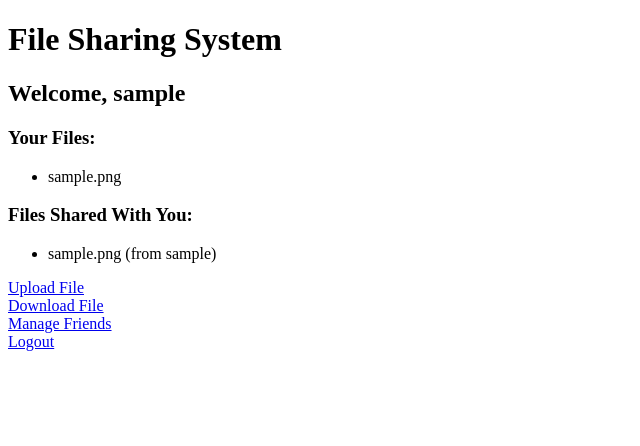
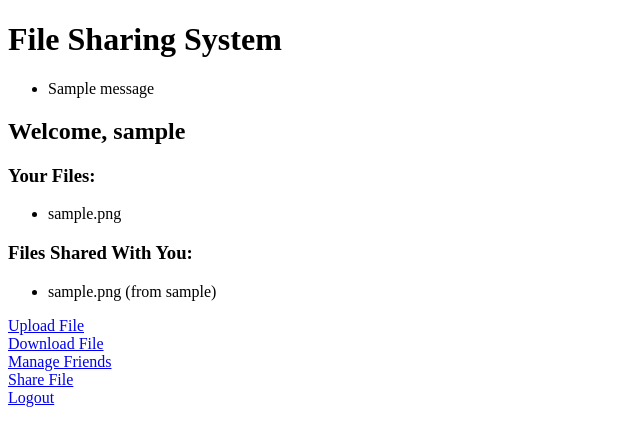
Before and after one commit to AshutoshChaudhary-lgtm/secure_file_sharing, a Django app: page / in a window 1280 px wide. Shown: the top 446 px of the page, without its empty margins (0-640 px from the left). Run offline with Django 5.2, Linux system fonts and the light colour scheme; a user stored in the database is signed in; tables that the repository leaves empty hold one stand-in row (values such as "Sample post"); one stand-in notice (Sample message) is shown; parts of the project's set-up code (start-up, migrations or seed data) failed here and were passed over.

Commit message:
Enhance index and login templates with message display; improve file sharing logic and validation in views

```diff
--- a/app/templates/index.html
+++ b/app/templates/index.html
@@ -7,6 +7,15 @@
 </head>
 <body>
     <h1>File Sharing System</h1>
+
+    {% if messages %}
+        <ul>
+            {% for message in messages %}
+                <li{% if message.tags %} class="{{ message.tags }}"{% endif %}>{{ message }}</li>
+            {% endfor %}
+        </ul>
+    {% endif %}
+
     {% if user.is_authenticated %}
         <h2>Welcome, {{ user.username }}</h2>
         <h3>Your Files:</h3>
@@ -34,8 +43,18 @@
         <a href="{% url 'upload_file' %}">Upload File</a><br>
         <a href="{% url 'download_file' %}?filename=yourfile.txt">Download File</a><br>
         <a href="{% url 'friends' %}">Manage Friends</a><br>
+        <a href="{% url 'share_file' %}">Share File</a><br>
         <a href="{% url 'logout' %}">Logout</a><br>
     {% else %}
+        <h2>Welcome to the File Sharing System</h2>
+        {% if messages %}
+            <ul>
+                {% for message in messages %}
+                    <li{% if message.tags %} class="{{ message.tags }}"{% endif %}>{{ message }}</li>
+                {% endfor %}
+            </ul>
+        {% endif %}
+
         <a href="{% url 'register' %}">Register</a><br>
         <a href="{% url 'login' %}">Login</a><br>
     {% endif %}
--- a/app/templates/login.html
+++ b/app/templates/login.html
@@ -1,3 +1,4 @@
+<!-- app/templates/login.html -->
 <!DOCTYPE html>
 <html lang="en">
 <head>
@@ -26,6 +27,8 @@
         <button type="submit">Login</button>
     </form>
 
+    <p>Don't have an account? <a href="{% url 'register' %}">Register here</a>.</p>
+
     <a href="/">Back to Home</a>
 </body>
 </html>
--- a/app/views.py
+++ b/app/views.py
@@ -82,12 +82,16 @@ def upload_file(request):
     """Upload file view."""
     if request.method == 'POST':
         form = FileUploadForm(request.POST, request.FILES)
+        uploaded_file = request.FILES.get('file')
+
         if form.is_valid():
-            uploaded_file = form.cleaned_data['file']
+            # Validate file size
             if uploaded_file.size > MAX_FILE_SIZE:
-                messages.error(request, 'File size exceeds 50MB limit.')
+                messages.error(request, 'File size exceeds the allowed limit of 50MB.')
                 return redirect('upload_file')
-            ext = Path(uploaded_file.name).suffix.lower()
+
+            # Validate file extension
+            ext = os.path.splitext(uploaded_file.name)[1].lower()
             if ext not in ALLOWED_EXTENSIONS:
                 messages.error(request, f'Invalid file extension. Allowed: {", ".join(ALLOWED_EXTENSIONS)}')
                 return redirect('upload_file')
@@ -139,18 +143,25 @@ def share_file(request):
         filename = request.POST.get('filename')
         friend_username = request.POST.get('friend_username')
         try:
+            file = File.objects.get(filename=filename, user=request.user)
             friend = User.objects.get(username=friend_username)
-            file = File.objects.get(filename=filename, user=request.user)
-            FileShare.objects.get_or_create(file=file, user=friend)
-            messages.success(request, f'File "{filename}" shared with {friend_username}.')
+            if friend == request.user:
+                messages.error(request, 'You cannot share files with yourself.')
+            else:
+                file_share, created = FileShare.objects.get_or_create(file=file, user=friend)
+                if created:
+                    messages.success(request, f'File "{filename}" shared with {friend_username}.')
+                else:
+                    messages.error(request, f'File "{filename}" is already shared with {friend_username}.')
+        except File.DoesNotExist:
+            messages.error(request, 'File does not exist.')
         except User.DoesNotExist:
             messages.error(request, 'Friend username does not exist.')
-        except File.DoesNotExist:
-            messages.error(request, 'File does not exist.')
-        return redirect('friends')
-    else:
-        messages.error(request, 'Invalid request method.')
-        return redirect('friends')
+        return redirect('share_file')
+
+    user_files = File.objects.filter(user=request.user)
+    friends = Friend.objects.filter(user=request.user)
+    return render(request, 'share.html', {'files': user_files, 'friends': [friend.friend for friend in friends]})
 
 @login_required
 def download_file(request):
@@ -209,40 +220,13 @@ def download_file(request):
 
 def validate_file_extension(filename):
     """Validate file extension"""
-    ext = Path(filename).suffix.lower()
+    ext = os.path.splitext(filename)[1].lower()
     if ext not in ALLOWED_EXTENSIONS:
-        raise ValidationError(f'Invalid file extension. Allowed: {", ".join(ALLOWED_EXTENSIONS)}')
+        raise ValidationError(f'Unsupported file extension: {ext}')
     return ext
 
 def get_safe_user_file_path(user_id, filename):
     """Safely construct file path within user's upload directory"""
-    try:
-        # Sanitize filename and get extension
-        safe_filename = get_valid_filename(filename)
-        ext = validate_file_extension(safe_filename)
-
-        # Construct base upload path
-        base_path = Path(settings.MEDIA_ROOT) / 'uploads' / str(user_id)
-        base_path = base_path.resolve()
-
-        # Ensure base_path is within MEDIA_ROOT
-        if not base_path.is_dir():
-            base_path.mkdir(parents=True, exist_ok=True)
-        if not str(base_path).startswith(str(settings.MEDIA_ROOT.resolve())):
-            raise ValidationError('Invalid base upload path')
-
-        # Generate unique filename
-        file_path = base_path / safe_filename
-        counter = 1
-        while file_path.exists():
-            name = Path(safe_filename).stem
-            file_path = base_path / f"{name}_{counter}{ext}"
-            counter += 1
-
-        # Verify path is within uploads directory
-        if not str(file_path).startswith(str(settings.MEDIA_ROOT.resolve())):
-            raise ValidationError('Invalid file path')
-
-        return file_path
-    except (RuntimeError, OSError) as e:
-        raise ValidationError(f'Invalid path: {str(e)}')
+    user_upload_dir = Path(settings.MEDIA_ROOT) / f'user_{user_id}'
+    user_upload_dir.mkdir(parents=True, exist_ok=True)
+    return user_upload_dir / filename
```
Lines whose indentation alone changed are shown as unchanged.
